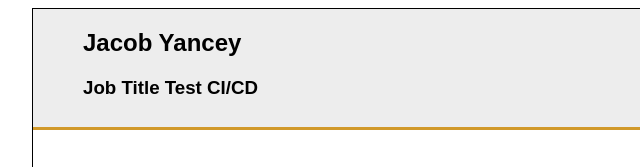
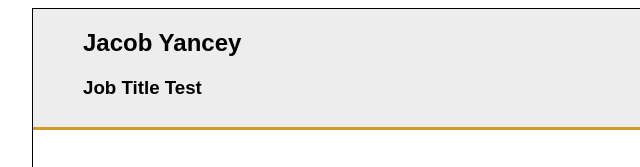
Before and after one commit to Vastagon/cloud-resume-challenge, a plain HTML site: page resume/resume.html in a window 1280 px wide. Shown: the top 167 px of the page, 107-747 px from the left. Drawn offline with Linux system fonts and the light colour scheme.

Commit message:
Final test

```diff
--- a/resume/resume.html
+++ b/resume/resume.html
@@ -13,7 +13,7 @@
         <header>
             <div class="header-left">
                 <h2>Jacob Yancey</h2>
-                <h3>Job Title Test CI/CD</h3>
+                <h3>Job Title Test</h3>
             </div>
             <div class="header-right">
                 <p>Email: jacob@yanceytech.net</p>
```
